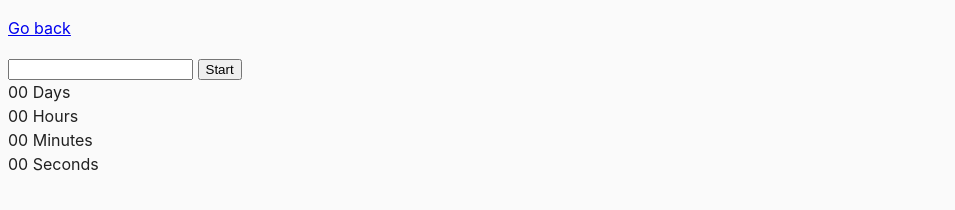
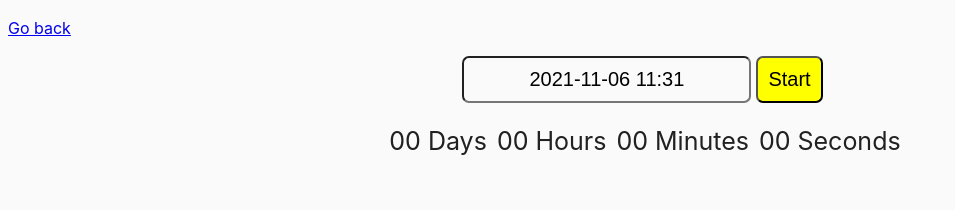
Before and after one commit to Yuliia-dev/goit-js-hw-09, a website built with Parcel: page src/02-timer.html in a window 1280 px wide. Both pictures are taken after a click on the button "Start". Shown: the whole page, without its empty margins (0-955 px from the left). Built offline with nearby package versions, Linux system fonts and the light colour scheme.

Commit message:
finish file

```diff
--- a/package.json
+++ b/package.json
@@ -26,6 +26,7 @@
     "sass": "^1.32.8"
   },
   "dependencies": {
-    "flatpickr": "^4.6.9"
+    "flatpickr": "^4.6.9",
+    "notiflix": "^3.1.0"
   }
 }
--- a/src/02-timer.html
+++ b/src/02-timer.html
@@ -9,9 +9,11 @@
   <body>
     <p><a href="index.html">Go back</a></p>
 
-    <input type="text" id="datetime-picker" />
-    <button type="button" data-start>Start</button>
-
+    <div class="wrapper">
+      <input class="color-input" type="text" id="datetime-picker" />
+      <button class="color-btn" type="button" data-start>Start</button>
+      <p id="demo"></p>
+    </div>
     <div class="timer">
       <div class="field">
         <span class="value" data-days>00</span>
--- a/src/css/common.css
+++ b/src/css/common.css
@@ -3,8 +3,8 @@
 }
 
 body {
-  font-family: -apple-system, BlinkMacSystemFont, 'Segoe UI', Roboto,
-    Oxygen-Sans, Ubuntu, Cantarell, 'Helvetica Neue', sans-serif;
+  font-family: -apple-system, BlinkMacSystemFont, 'Segoe UI', Roboto, Oxygen-Sans, Ubuntu, Cantarell,
+    'Helvetica Neue', sans-serif;
   -webkit-font-smoothing: antialiased;
   -moz-osx-font-smoothing: grayscale;
   background-color: #fafafa;
@@ -16,3 +16,37 @@ img {
   display: block;
   max-width: 100%;
 }
+
+.color-btn,
+.color-input {
+  padding: 10px;
+  background-color: yellow;
+  margin-left: 5px;
+  border-radius: 7px;
+  font-size: 20px;
+  cursor: pointer;
+}
+.wrapper,
+.timer {
+  display: flex;
+  justify-content: center;
+  align-items: center;
+  height: 100%;
+}
+
+.timer {
+  margin-top: 20px;
+}
+
+.color-input {
+  background-color: transparent;
+  text-align: center;
+}
+
+.field {
+  margin-left: 10px;
+  font-size: 25px;
+  font-family: inherit;
+  font-weight: 400;
+  text-align: center;
+}
--- a/src/js/01-color-switcher.js
+++ b/src/js/01-color-switcher.js
@@ -4,13 +4,10 @@ const stopEl = document.querySelector('button[data-stop]');
 startEl.addEventListener('click', startGenerisColor);
 stopEl.addEventListener('click', stopGenerisColor);
 let timerId = null;
-let isActive = false;
 
 function startGenerisColor() {
-  if (isActive) {
-    return;
-  }
-  isActive = true;
+  startEl.disabled = true;
+  stopEl.disabled = false;
   const bodyEl = document.querySelector('body');
   bodyEl.classList.add('color');
   const colorBody = document.querySelector('.color');
@@ -21,7 +18,8 @@ function startGenerisColor() {
 }
 
 function stopGenerisColor() {
-  isActive = false;
+  stopEl.disabled = true;
+  startEl.disabled = false;
   clearInterval(timerId);
 }
 
--- a/src/js/02-timer.js
+++ b/src/js/02-timer.js
@@ -0,0 +1,77 @@
+import flatpickr from 'flatpickr';
+import 'flatpickr/dist/flatpickr.min.css';
+import Notiflix from 'notiflix';
+import 'notiflix/dist/notiflix-3.1.0.min.css';
+
+const inputEl = document.querySelector('#datetime-picker');
+const startElBtn = document.querySelector('[data-start]');
+const daysEl = document.querySelector('[data-days]');
+const hoursEl = document.querySelector('[data-hours]');
+const minutesEl = document.querySelector('[data-minutes]');
+const secondsEl = document.querySelector('[data-seconds]');
+
+let timerId = null;
+let selectedDate = null;
+
+startElBtn.addEventListener('click', startTimer);
+
+const options = {
+  enableTime: true,
+  time_24hr: true,
+  defaultDate: new Date(),
+  minuteIncrement: 1,
+  onClose(selectedDates) {
+    if (selectedDates[0].getTime() < Date.now()) {
+      Notiflix.Notify.failure('Please choose a date in the future');
+    } else {
+      startElBtn.disabled = false;
+      selectedDate = selectedDates[0].getTime();
+    }
+  },
+};
+flatpickr(inputEl, options);
+
+function startTimer() {
+  inputEl.disabled = true;
+  startElBtn.disabled = true;
+  const countDown = selectedDate;
+
+  timerId = setInterval(function () {
+    const now = Date.now();
+    const distance = countDown - now;
+    const result = convertMs(distance);
+
+    daysEl.innerText = result.days;
+    hoursEl.innerText = result.hours;
+    minutesEl.innerText = result.minutes;
+    secondsEl.innerText = result.seconds;
+
+    if (distance < 1) {
+      clearInterval(timerId);
+      inputEl.disabled = false;
+      startElBtn.disabled = false;
+      (daysEl.innerText = '00'),
+        (hoursEl.innerText = '00'),
+        (minutesEl.innerText = '00'),
+        (secondsEl.innerText = '00');
+    }
+  }, 1000);
+}
+
+function pad(value) {
+  return String(value).padStart(2, '0');
+}
+
+function convertMs(distance) {
+  const second = 1000;
+  const minute = second * 60;
+  const hour = minute * 60;
+  const day = hour * 24;
+
+  const days = pad(Math.floor(distance / day));
+  const hours = pad(Math.floor((distance % day) / hour));
+  const minutes = pad(Math.floor((distance % hour) / minute));
+  const seconds = pad(Math.floor((distance % minute) / second));
+
+  return { days, hours, minutes, seconds };
+}
```
Also changed, not shown: src/01-color-switcher.html (+4 -2 lines), src/03-promises.html (+1 -1 lines), src/js/03-promises.js (+56 -4 lines), 1 other file.
